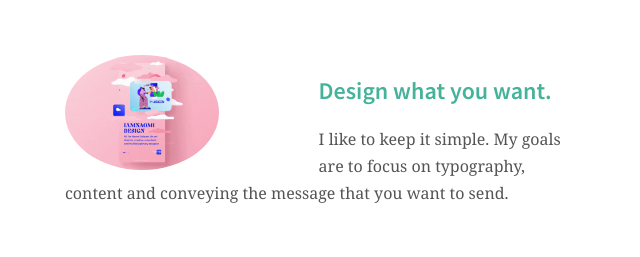
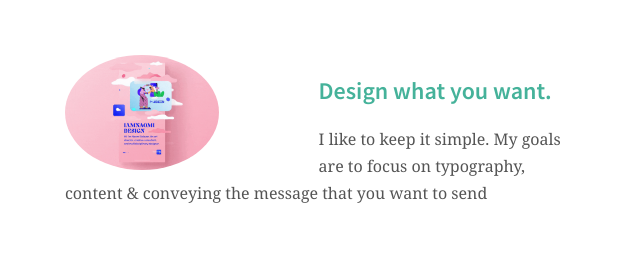
Before and after one commit to HeT-Delwadiya/Portfolio-Website, a plain HTML site: page index.html in a window 1280 px wide. Shown: the part 1440-1697 px from the top of the page, 319-959 px from the left. Drawn offline with Linux system fonts and the light colour scheme.

Commit message:
Update index.html

```diff
--- a/index.html
+++ b/index.html
@@ -42,7 +42,7 @@
             <div class="subcontainer-31">
                 <img id="gif-1" src="img/giphy1.gif" alt="design">
                 <h2 class="c3-h2">Design what you want.</h2>
-                <p class="c3-p">I like to keep it simple. My goals are to focus on typography, content and conveying the message that you want to send.</p>
+                <p class="c3-p">I like to keep it simple. My goals are to focus on typography, content & conveying the message that you want to send</p>
             </div>
             <div class="subcontainer-32">
                 <img id="gif-2" src="img/giphy2.gif" alt="develop">
```
